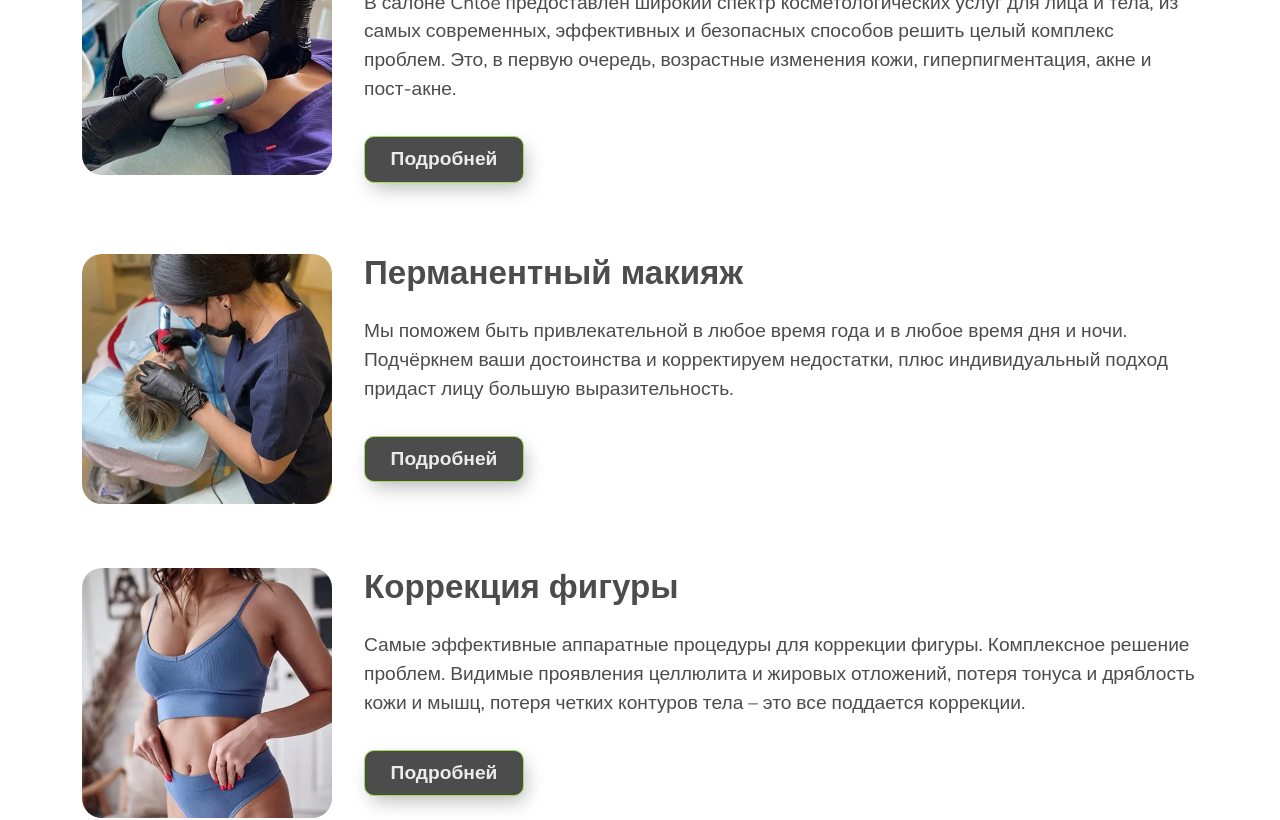
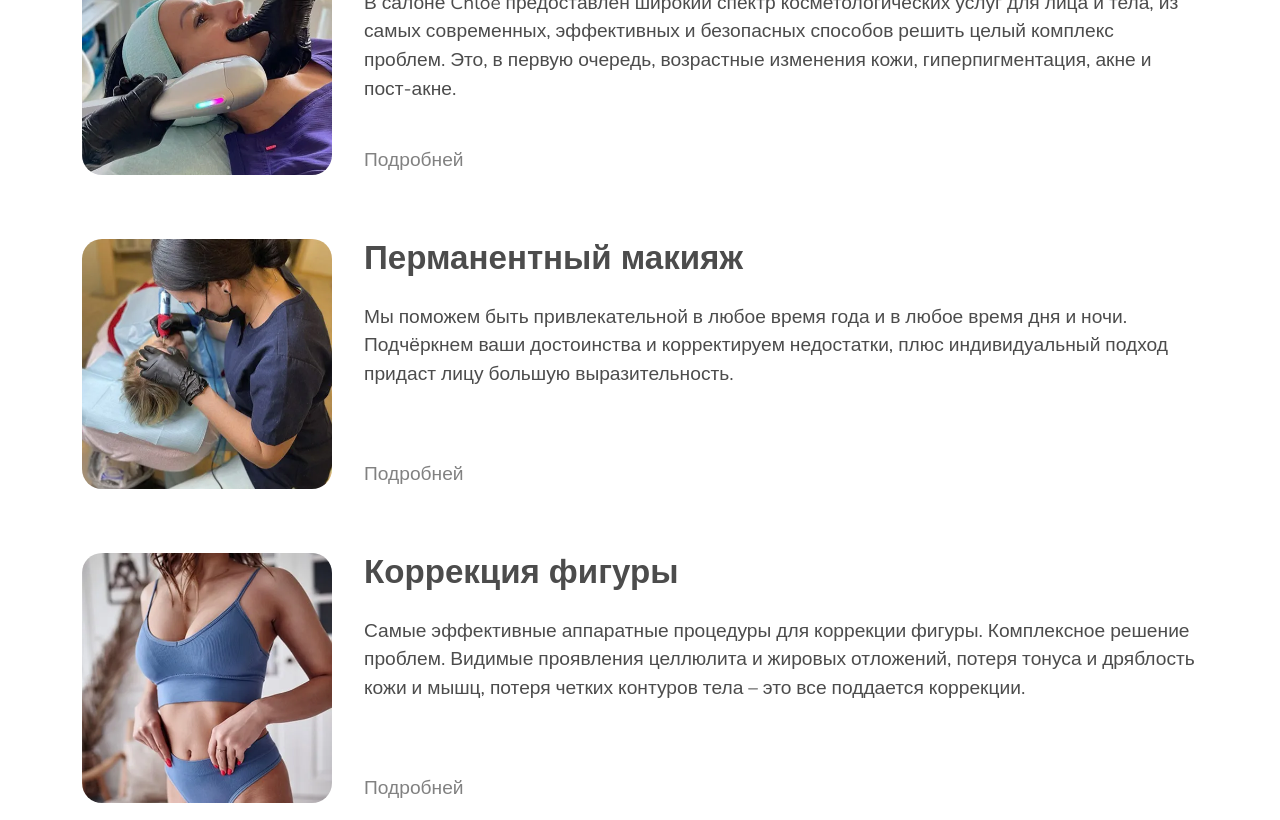
Before and after one commit to kostik-omsk/beauty_salon, a Vue app: page / in a window 1280 px wide. Shown: the part 1040-1860 px from the top of the page. Built offline with nearby package versions, Linux system fonts and the light colour scheme.

Commit message:
feat: upd details-btn

```diff
--- a/src/views/HomeView/ui/CardServices.vue
+++ b/src/views/HomeView/ui/CardServices.vue
@@ -11,7 +11,7 @@ const { id, title, description, urlName } = props.service
     <div class="service__info">
       <h3 class="service__title">{{ title }}</h3>
       <p class="service__description">{{ description }}</p>
-      <router-link class="primary-btn" :to="{ name: id }">Подробней</router-link>
+      <router-link class="service__details-btn" :to="{ name: id }">Подробней</router-link>
     </div>
   </div>
 </template>
@@ -45,5 +45,18 @@ const { id, title, description, urlName } = props.service
     font-size: clamp(1rem, 2.5vw, 1.2rem);
     margin-bottom: 2rem;
   }
+
+  &__details-btn {
+    position: absolute;
+    bottom: 0;
+    color: $myprimary;
+    font-size: clamp(1rem, 2.5vw, 1.2rem);
+    opacity: 0.7;
+    transition: all 0.4s;
+    &:hover {
+      color: $mygreen-dark;
+      opacity: 1;
+    }
+  }
 }
 </style>
```
